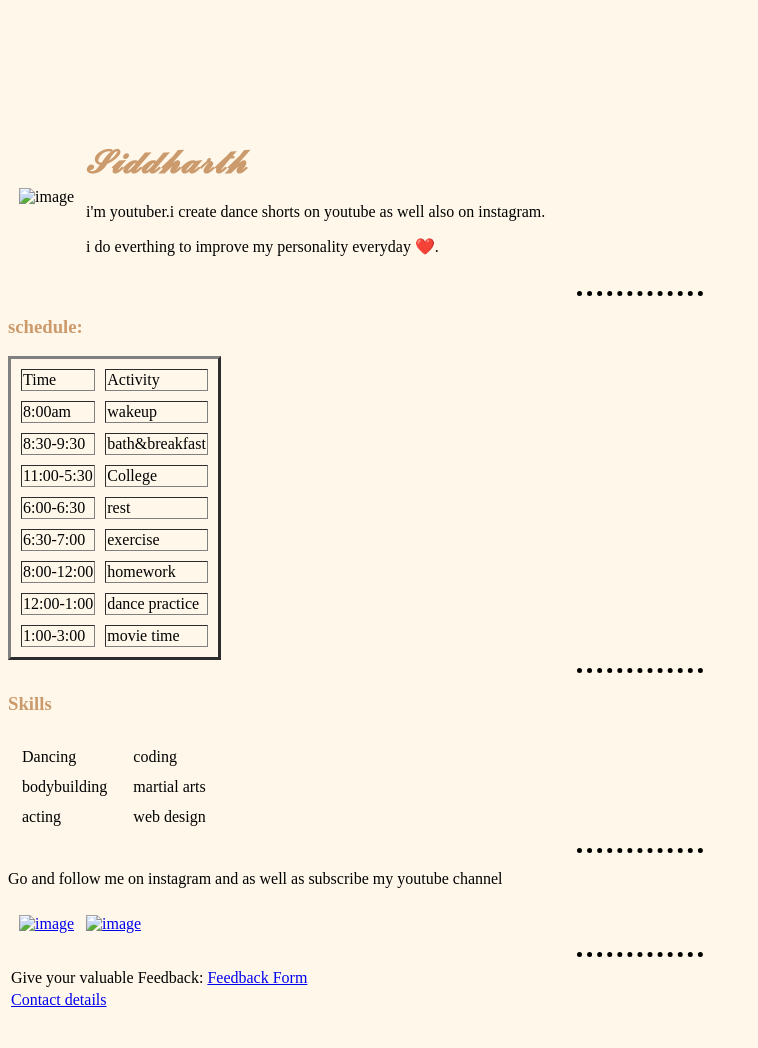
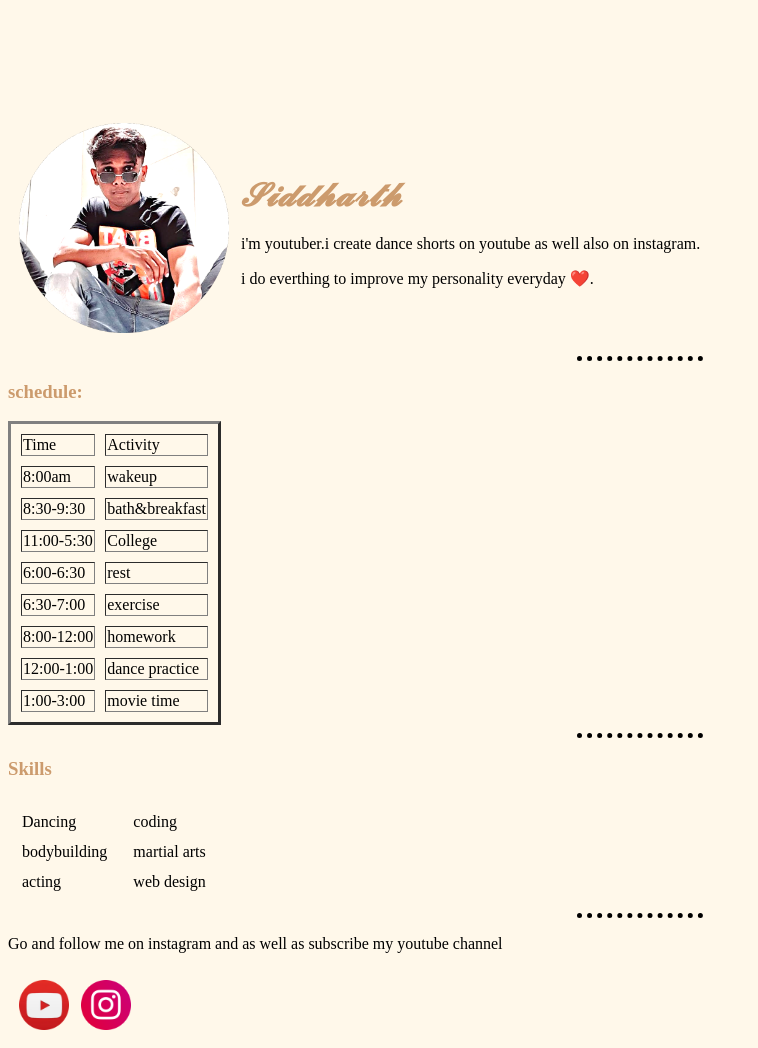
Before and after one commit to sid171002/cv, a plain HTML site: page index.html in a window 1280 px wide. Shown: the top 1048 px of the page, without its empty margins (0-758 px from the left). Before the commit the page ends 1020 px from the top, so only its background shows below. Drawn offline with Linux system fonts and the light colour scheme.

Commit message:
Update index.html

```diff
--- a/index.html
+++ b/index.html
@@ -17,7 +17,7 @@
   <table cellspacing="10">
     <tr>
       <td>
-        <img src="image/unnamed-modified.png" alt="image" height="210" width="210">
+        <img src="unnamed-modified.png" alt="image" height="210" width="210">
 
       </td>
       <td>
@@ -186,11 +186,11 @@
         Go and follow me on instagram and as well as subscribe my youtube channel
       </p>
       <td>
-        <a href="https://www.youtube.com/channel/UC5VpQqtdYfsPT82gushJ_Ew"> <img src="image/youtube-modified.png" alt="image" height="50" width="50"></a>
+        <a href="https://www.youtube.com/channel/UC5VpQqtdYfsPT82gushJ_Ew"> <img src="youtube-modified.png" alt="image" height="50" width="50"></a>
 
       </td>
       <td>
-        <a href="https://instagram.com/siddharthh_17_?igshid=YmMyMTA2M2Y="> <img src="image/instagram-modified.png" alt="image" height="50" width="50"></a>
+        <a href="https://instagram.com/siddharthh_17_?igshid=YmMyMTA2M2Y="> <img src="instagram-modified.png" alt="image" height="50" width="50"></a>
       </td>
     </tr>
 
```
